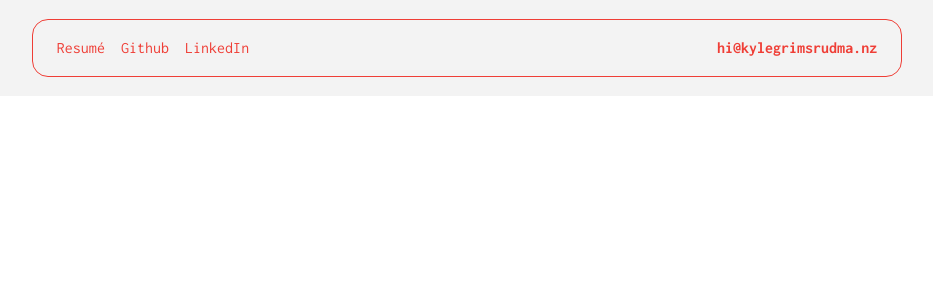
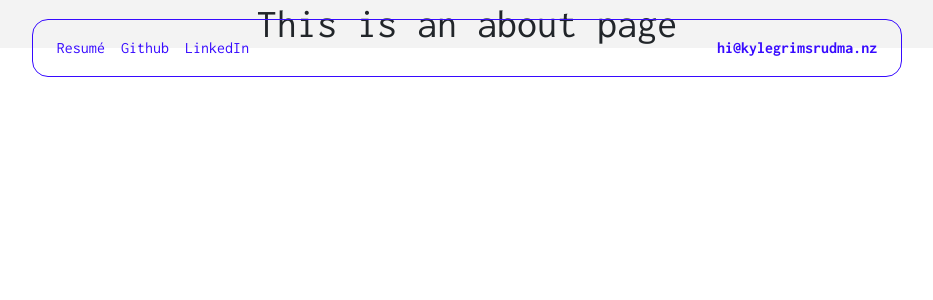
Before and after one commit to vxsl/kylegrimsrudma.nz, a Vue app: page /about in a window 1280 px wide. Shown: the top 300 px of the page, without its empty margins (173-1106 px from the left). Built offline with nearby package versions, Linux system fonts and the light colour scheme; a web font is replaced by a local one.

Commit message:
style changes on scroll

```diff
--- a/src/App.vue
+++ b/src/App.vue
@@ -1,6 +1,6 @@
 <template>
   <div id="app" class="bg-light">
-      <div id="nav-container" class="bg-light" fixed="top">
+      <div id="nav-container" fixed="top">
         <b-navbar id="nav">
           <b-navbar-nav id="left-items">
             <b-nav-item id="test" href="/resume">Resumé</b-nav-item>
@@ -26,6 +26,7 @@
   font-family: Inconsolata, Courier, monospace;
   letter-spacing:0.001em;
   text-align: center;
+  transition: background 1s;
 }
 #right-items {
   float:right;
@@ -40,24 +41,19 @@
   padding-right:16% !important;
   padding-top:1.2em;
   padding-bottom:1.2em;
-  #nav {
+  .navbar {
     border:solid;
-    border-color:theme-color("secondary");
+    border-color:theme-color("primary");
     border-radius:1em;
     border-width:1px;
   }
 }
 
-.navbar-expand * {
-  color:theme-color("secondary") !important;
-}
-
-a {
-  transition:color 1s;
+.nav-link {
+  color:theme-color("primary") !important;
 }
 
 a:hover {
-  color:theme-color("primary") !important;
   font-weight:700;
 }
 </style>
--- a/src/views/Home.vue
+++ b/src/views/Home.vue
@@ -39,7 +39,7 @@
         <div class="col-2"></div>
       </b-row>
     </div>
-    <div class="section bg-primary">
+    <div class="section">
       <b-row class="d-flex justify-content-center">
         <b-container fluid id="blurb">
           <b-col>
@@ -79,6 +79,7 @@ export default {
   mounted() {
       var fullPageInstance = new fullpage('#fullpage', {
         navigation: true,
+        paddingTop: '3em',
         //sectionsColor:['#ff5f45', '#0798ec', '#fc6c7c', 'grey']
       });
       this.$nextTick(function(){
@@ -114,6 +115,10 @@ export default {
         var row = this.$refs.greeting;
         var hidden = false;
         var unhideFlag = false;
+
+        window.scroll(() => {
+          console.log("HERE")
+        })
 
         window.addEventListener("scroll", function(){
           console.log("scroll")
@@ -163,6 +168,39 @@ export default {
   padding-right:5%;
 }
 
+#fp-nav ul li a span {
+  background:theme-color("primary") !important
+}
+
+.fp-viewing-1 {
+  #nav-container .navbar {
+    border-color:theme-color("light");
+  }
+  .nav-link {
+    color:theme-color("light") !important;
+  }
+  #app {
+    background:theme-color("primary") !important;
+  }
+  #fp-nav ul li a span {
+    background:theme-color("light") !important
+  }
+}
+
+.fp-viewing-2 {
+  #nav-container .navbar {
+    border-color:theme-color("light");
+  }
+  .nav-link {
+    color:theme-color("light") !important;
+  }
+  #app {
+    background:theme-color("dark") !important;
+  }
+  #fp-nav ul li a span {
+    background:theme-color("light") !important
+  }
+}
 .quick {
   transition: top 0.3s !important; /* Transition effect when sliding down (and up) */
   //transition: left 0.3s !important;
```
